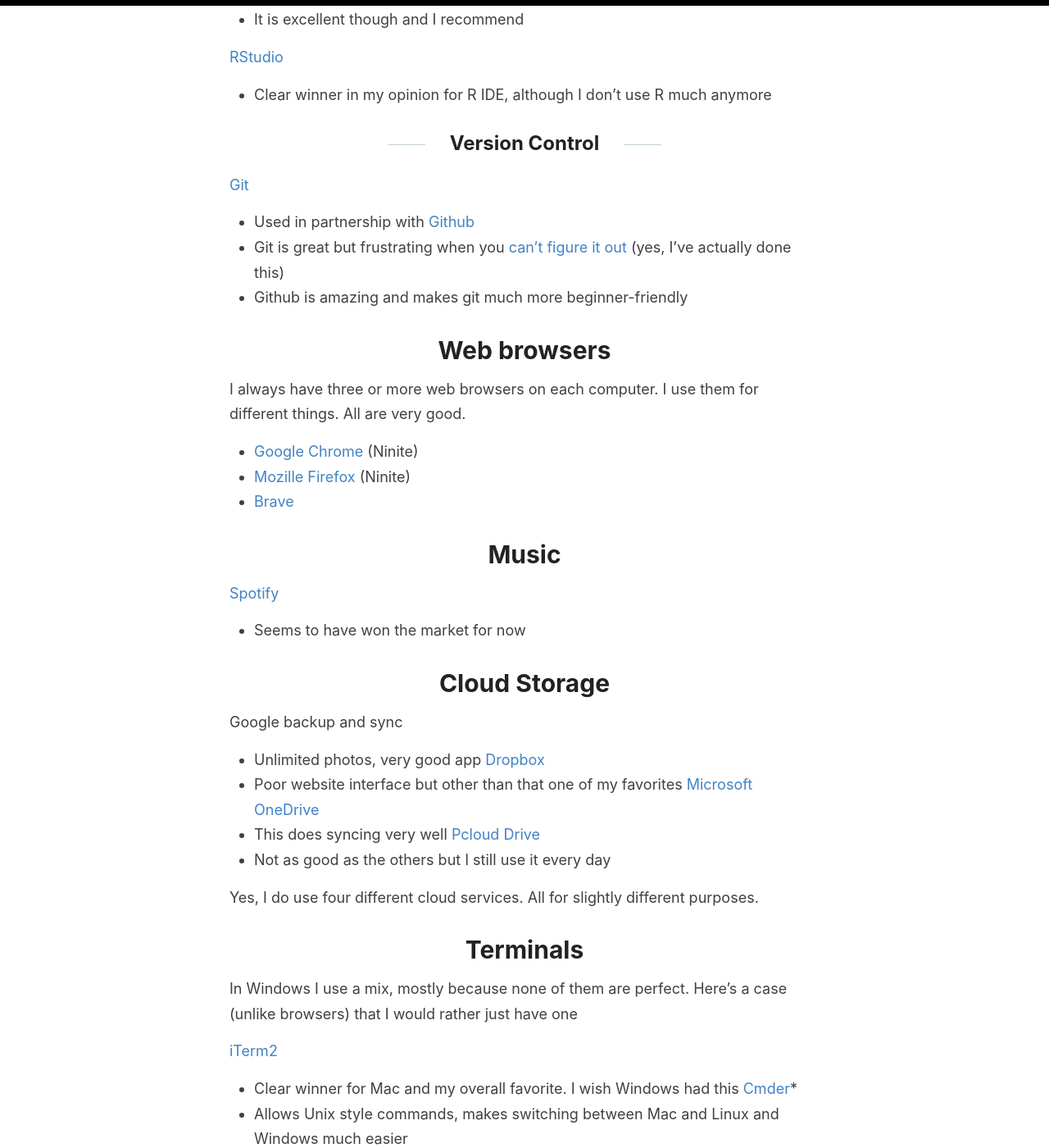
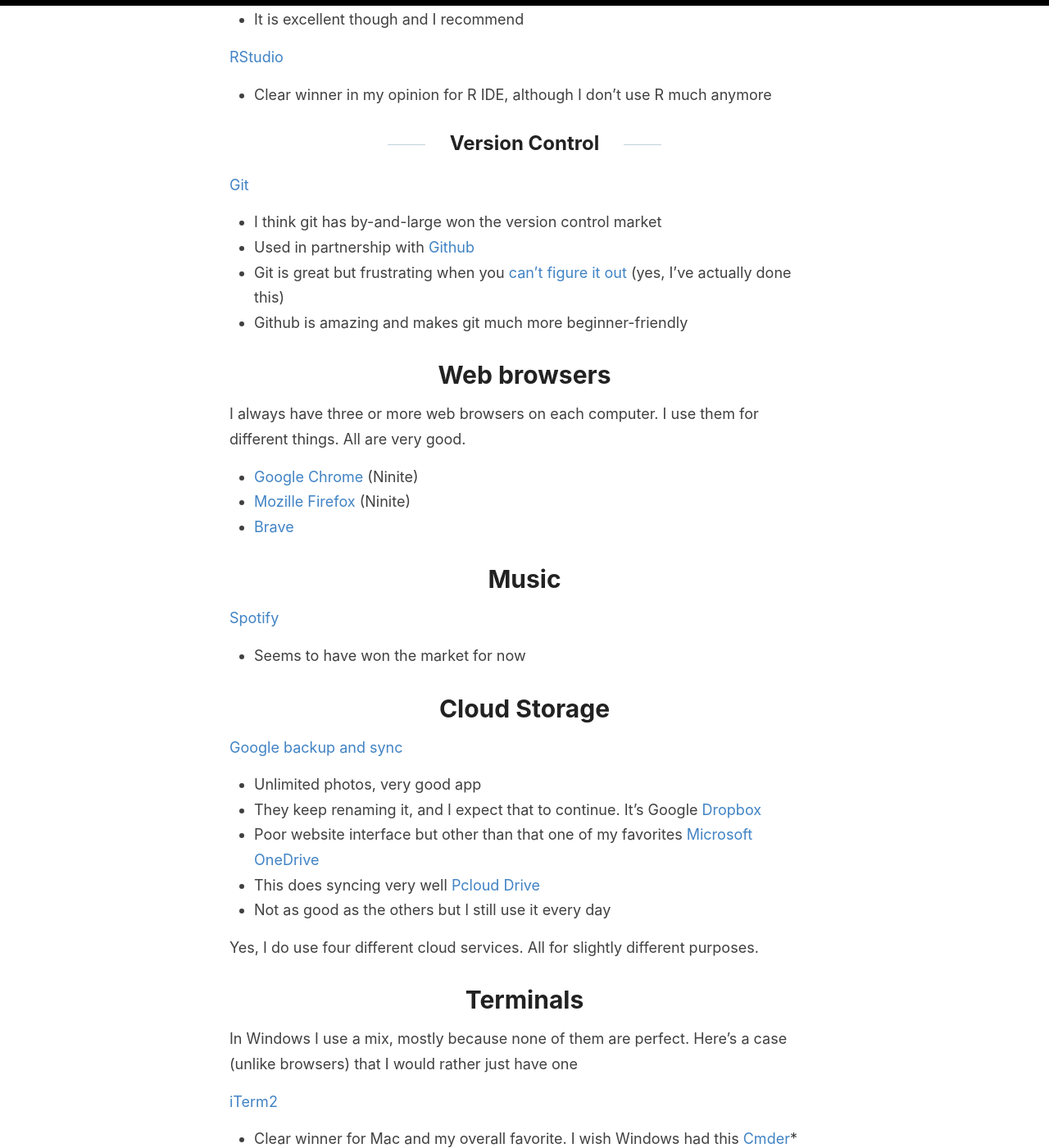
Before and after one commit to jss367/blog, a Jekyll site: the page built from _posts/2018-10-10-Software-I-Use.md, in a window 1280 px wide and 1400 px high, scrolled down 2307 px. Shown: the whole window at 82% size. Built offline with Jekyll 4.4.1, drawn with Linux system fonts in a browser that asks for light colours.

Commit message:
Update 2018-10-10-Software-I-Use.md

```diff
--- a/_posts/2018-10-10-Software-I-Use.md
+++ b/_posts/2018-10-10-Software-I-Use.md
@@ -65,6 +65,7 @@ Note that you can also use a full IDE as a text editor. Only makes since if you'
 
 ## Version Control
 [Git](https://git-scm.com/)
+* I think git has by-and-large won the version control market
 * Used in partnership with [Github](https://github.com/)
 * Git is great but frustrating when you [can't figure it out](https://xkcd.com/1597/) (yes, I've actually done this)
 * Github is amazing and makes git much more beginner-friendly
@@ -81,8 +82,9 @@ I always have three or more web browsers on each computer. I use them for differ
 
 # Cloud Storage
 
-Google backup and sync
+[Google backup and sync](https://www.google.com/drive/download/backup-and-sync/)
 * Unlimited photos, very good app
+* They keep renaming it, and I expect that to continue. It's Google
 [Dropbox](https://www.dropbox.com/)
 * Poor website interface but other than that one of my favorites
 [Microsoft OneDrive](https://products.office.com/en-us/onedrive/online-cloud-storage)
```
